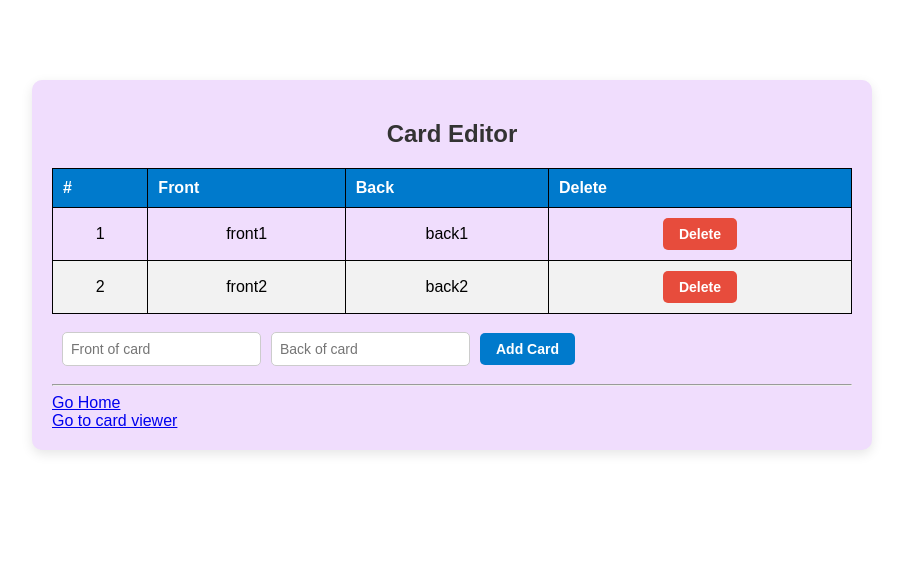
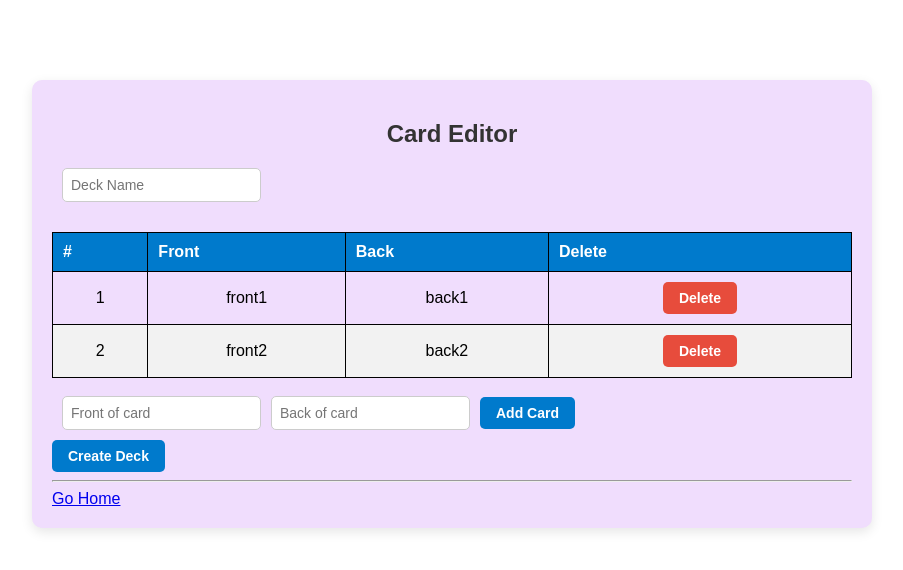
Before and after one commit to evasquez25/Bootcamp, a React (Create React App) app: page /editor in a window 1280 px wide. Shown: the top 570 px of the page, without its empty margins (188-1091 px from the left). Built offline with nearby package versions, Linux system fonts and the light colour scheme; no server answers.

Commit message:
Finished Week 4

```diff
--- a/src/App.js
+++ b/src/App.js
@@ -5,55 +5,25 @@ import Homepage from './Homepage';
 import { Switch, Route } from 'react-router-dom';
 
 
-class App extends React.Component {
-  constructor(props) {
-    super(props);
-    this.state = {
-      cards: [
-        { front: 'front1', back: 'back1' },
-        { front: 'front2', back: 'back2' },
-      ],
-    };
-  }
+const App = () => {
+  return (
+    <Switch>
+      <Route exact path="/" component={Homepage} />
 
-  addCard = card => {
-    const cards = this.state.cards.slice().concat(card);
-    this.setState({ cards: cards });
-  }
+      <Route path="/editor">
+        <CardEditor />
+      </Route>
 
-  deleteCard = index => {
-    const cards = this.state.cards.slice();
-    cards.splice(index, 1);
-    this.setState({ cards: cards });
-  }
+      <Route exact path="/viewer/:deckID">
+          <CardViewer />
+      </Route>
 
+      <Route>
+        <div>Page not found...</div>
+      </Route>
 
-  render() {
-    return (
-      <Switch>
-        <Route exact path="/" component={Homepage} />
-
-        <Route
-          path="/editor"
-          render={(props) => (
-            <CardEditor
-              {...props}
-              addCard={this.addCard}
-              cards={this.state.cards}
-              deleteCard={this.deleteCard}
-            />
-          )}
-        />
-
-        <Route
-          path="/viewer/:deckID"
-          render={(props) => (
-            <CardViewer {...props} cards={this.state.cards} />
-          )}
-        />
-      </Switch>
-    );
-  }
-}
+    </Switch>
+  );
+};
 
 export default App;
--- a/src/CardEditor.js
+++ b/src/CardEditor.js
@@ -1,11 +1,21 @@
 import React from 'react';
 import "./CardEditor.css";
-import { Link } from 'react-router-dom';
+import { Link, withRouter } from 'react-router-dom';
+import { firebaseConnect } from 'react-redux-firebase';
+import { compose } from 'redux';
 
 class CardEditor extends React.Component {
     constructor(props) {
         super(props);
-        this.state = { front: '', back: '' };
+        this.state = {
+            cards: [
+                { front: 'front1', back: 'back1' },
+                { front: 'front2', back: 'back2' },
+              ],
+            front: '',
+            back: '',
+            name: '',
+        };
     }
 
     addCard = () => {
@@ -13,24 +23,44 @@ class CardEditor extends React.Component {
             alert('Please enter both a front and a back for the card.');
             return;
         }
-        this.props.addCard(this.state);
-        this.setState({ front: '', back: '' });
+
+        const newCard = { front: this.state.front, back: this.state.back };
+        const cards = this.state.cards.slice().concat(newCard);
+        this.setState({ cards, front: '', back: ''});
     };
 
-    deleteCard = index => this.props.deleteCard(index);
+    deleteCard = index => {
+        const cards = this.state.cards.slice();
+        cards.splice(index, 1);
+        this.setState({ cards: cards });
+    };
 
     handleChange = event =>
         this.setState({ [event.target.name]: event.target.value });
 
+    createDeck = () => {
+        const deckID = this.props.firebase.push('/flashcards').key;
+        const updates = {};
+        const newDeck = { name: this.state.name, cards: this.state.cards };
+        updates[`/flashcards/${deckID}`] = newDeck;
+        updates[`/homepage/${deckID}`] = { name: this.state.name };
+        const onComplete = () => {
+            console.log('Datatbase Updated');
+            this.props.history.push(`/viewer/${deckID}`);
+        }
+        this.props.firebase.update('/', updates, onComplete);
+    }
+
     render() {
-        const cards = this.props.cards.map((card, index) => {
+        const cards = this.state.cards.map((card, index) => {
             return (
                 <tr key={index}>
                     <td>{index + 1}</td>
                     <td>{card.front}</td>
                     <td>{card.back}</td>
                     <td>
-                        <button className="delete-button" onClick={() => this.deleteCard(index)}>Delete</button>
+                        <button className="delete-button"
+                        onClick={() => this.deleteCard(index)}>Delete</button>
                     </td>
                 </tr>
             )
@@ -38,6 +68,13 @@ class CardEditor extends React.Component {
         return (
             <div id="card-editor-container">
                 <h2>Card Editor</h2>
+
+                <input
+                    name="name"
+                    onChange={this.handleChange}
+                    placeholder="Deck Name"
+                    value={this.state.name}
+                />
 
                 <table>
                     <thead>
@@ -50,6 +87,7 @@ class CardEditor extends React.Component {
                     </thead>
                     <tbody>{cards}</tbody>
                 </table>
+
                 <br/>
                 <input
                     name="front"
@@ -62,13 +100,20 @@ class CardEditor extends React.Component {
                     placeholder="Back of card"
                     value={this.state.back} />
                 <button id="add-card-btn" onClick={this.addCard} >Add Card</button>
+
+                <br />
+                <button
+                    disabled={!this.state.name.trim() || this.state.cards.length === 0}
+                    onClick={this.createDeck}
+                >
+                    Create Deck
+                </button>
+
                 <hr />
                 <Link to="/">Go Home</Link>
-                <br></br>
-                <Link to="/viewer">Go to card viewer</Link>
             </div>
         );
     }
 }
 
-export default CardEditor;
+export default compose(firebaseConnect(), withRouter)(CardEditor);
--- a/src/CardViewer.js
+++ b/src/CardViewer.js
@@ -28,12 +28,11 @@ class CardViewer extends React.Component {
     }
 
     render() {
-        console.log("CARDS HAVE LOADED?: ", isLoaded(this.props.cards));
-
         if (!isLoaded(this.props.cards)) {
             console.log('Cards are still loading...');
             return <div>Loading...</div>;
         }
+        console.log("CARDS HAVE LOADED?: ", isLoaded(this.props.cards));
 
         if (isEmpty(this.props.cards)) {
             console.log('No cards found...');
@@ -57,7 +56,7 @@ class CardViewer extends React.Component {
                 </div>
 
                 <hr />
-                <Link to="/">Go to homepage</Link>
+                <Link to="/">Go Home</Link>
             </div>
         );
     }
--- a/src/Homepage.css
+++ b/src/Homepage.css
@@ -3,27 +3,36 @@
     padding: 250px;
 }
 
-/* Style for the title */
 #title {
     font-size: 24px;
     color: #333;
 }
 
-/* Style for the paragraph */
 #description {
     font-size: 16px;
     color: #555;
 }
 
-/* Container for the links with spacing */
-#links {
+.link-to-editor {
     margin-top: 20px;
 }
 
-/* Styling for the links */
+#deck-list {
+    list-style-type: none;
+    padding: 0;
+}
+
+#deck-list li {
+    margin: 10px 0;
+}
+
 .link {
-    margin: 30px;
     text-decoration: none;
-    color: blue;
+    color: #007bff;
     font-size: 18px;
 }
+
+.link:hover {
+    text-decoration: underline;
+    color: #0056b3;
+}
--- a/src/Homepage.js
+++ b/src/Homepage.js
@@ -1,18 +1,48 @@
 import React from 'react';
 import { Link } from 'react-router-dom';
+import { firebaseConnect, isLoaded, isEmpty } from 'react-redux-firebase';
+import { compose } from 'redux';
+import { connect } from 'react-redux';
 import './Homepage.css';
 
- const Homepage = () => {
-    return (
-        <div id="homepage-container">
-            <h1 id="title"> Welcome to the Flashcard App </h1>
-            <p id="description">Select an option below:</p>
-            <div id="links">
-                <Link to="/editor" className='link'>Go to Card Editor</Link>
-                <Link to="/viewer" className='link'>Go to Card Viewer</Link>
+class Homepage extends React.Component {
+    render() {
+        if (!isLoaded(this.props.homepageData)) {
+            return <div>Loading...</div>;
+        }
+
+        const deckLinks = Object.keys(this.props.homepageData).map((deckID) => {
+            const deckName = this.props.homepageData[deckID].name;
+            return (
+                <li key={deckID}>
+                    <Link to={`/viewer/${deckID}`} className='link'>
+                        {deckName}
+                    </Link>
+                </li>
+            )
+        });
+
+        return (
+            <div id="homepage-container">
+                <h1 id="title">Welcome to the Flashcard App</h1>
+                <div className="link-to-editor">
+                    <Link to="/editor" className="link">Create a new deck</Link>
+                </div>
+                <p id="description">or select from an existing deck below:</p>
+                <ul id="deck-list">
+                    {deckLinks}
+                </ul>
             </div>
-        </div>
-    )
- }
+        );
+    }
+}
 
-export default Homepage;
+const mapStateToProps = (state) => {
+    const homepageData = state.firebase.data.homepage;
+    return { homepageData };
+}
+
+export default compose(
+    firebaseConnect([{ path: '/homepage'}]),
+    connect(mapStateToProps),
+)(Homepage);
```
